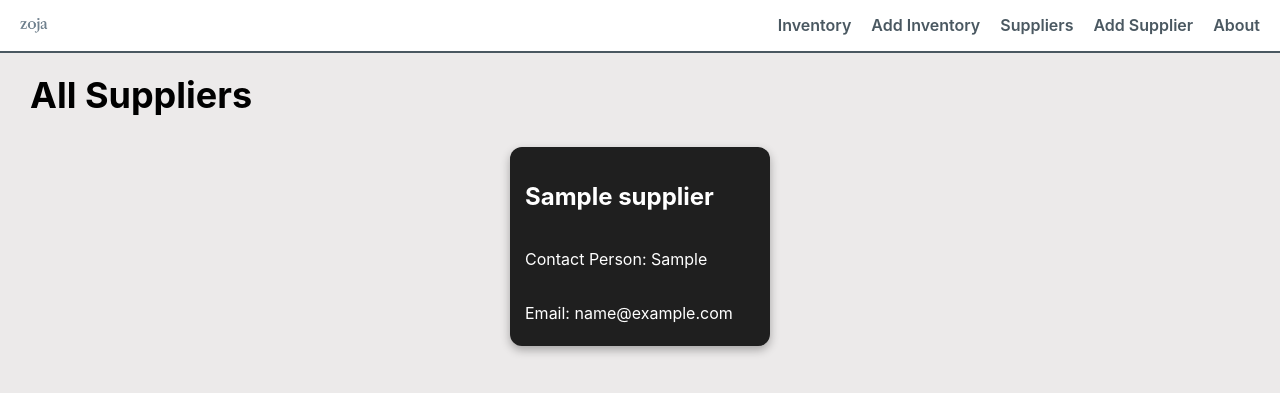
After one commit to mbollino/inventory-tracker, a Django app: page /suppliers/ in a window 1280 px wide. The commit adds this page. Shown: the top 393 px of the page. Run offline with Django 5.2, Linux system fonts and the light colour scheme; tables that the repository leaves empty hold one stand-in row (values such as "Sample post").

Commit message:
added supplier model, worked on css for form and index page

```diff
--- a/main_app/admin.py
+++ b/main_app/admin.py
@@ -1,7 +1,8 @@
 from django.contrib import admin
-from .models import Product, Order
+from .models import Product, Order, Supplier
 
 # Register your models here.
 
 admin.site.register(Product)
 admin.site.register(Order)
+admin.site.register(Supplier)
--- a/main_app/models.py
+++ b/main_app/models.py
@@ -1,7 +1,19 @@
 from django.db import models
 from django.urls import reverse
 
+class Supplier(models.Model):
+    company_name = models.CharField(max_length=100)
+    order_link=models.URLField(max_length=200)
+    contact_person = models.CharField(max_length=100)
+    email = models.EmailField(max_length=100)
+    phone_number = models.CharField(max_length=20)
+    address = models.TextField(max_length=100)
 
+    def __str__(self):
+        return self.company_name
+
+    def get_absolute_url(self):
+        return reverse('supplier_detail', kwargs={'pk': self.id})
 
 class Product(models.Model):
     name = models.CharField(max_length=100)
--- /dev/null
+++ b/main_app/static/css/suppliers/supplier_index.css
@@ -0,0 +1,53 @@
+.card-container {
+  padding: 0 40px;
+  display: flex;
+  justify-content: center;
+  flex-wrap: wrap;
+  gap: 20px;
+}
+
+.card {
+  width: 260px;
+  background-color: #1f1f1f;
+  color: #ffffff;
+  border-radius: 12px;
+  box-shadow: 0 4px 10px rgba(0, 0, 0, 0.3);
+  margin: 10px;
+  transition: transform 0.2s ease;
+  overflow: hidden;
+  display: flex;
+  flex-direction: column;
+}
+
+.card:hover {
+  transform: translateY(-4px);
+}
+
+.card-content {
+  position: relative;
+  z-index: 2;
+  display: flex;
+  flex-direction: column;
+  align-items: flex-start;
+  gap: 10px;
+}
+
+.card h2 {
+  font-size: var(--font-xl);
+  /* margin: 0 0 10px 0; */
+  margin-bottom: 12px;
+}
+
+.card p {
+  font-size: var(--font-reg);
+  /* line-height: 1.6; */
+  margin-bottom: 8px;
+}
+
+.card > a {
+  text-decoration: none;
+  color: inherit;
+  display: block;
+  padding: 15px;
+  height: 100%;
+}
--- a/main_app/templates/base.html
+++ b/main_app/templates/base.html
@@ -23,6 +23,8 @@
             <ul>
                 <li><a href="{% url 'product_index' %}">Inventory</a></li>
                 <li><a href="{% url 'product_create' %}">Add Inventory</li>
+                <li><a href="{% url 'supplier_index' %}">Suppliers</li>
+                <li><a href="{% url 'supplier_create' %}">Add Supplier</li>
                 <li><a href="{% url 'about' %}">About</a></li>
             </ul>
         </nav>
--- /dev/null
+++ b/main_app/templates/main_app/supplier_list.html
@@ -0,0 +1,22 @@
+{% extends 'base.html' %} {% load static %} {% block head %}
+<link rel="stylesheet" href="{% static 'css/suppliers/supplier_index.css' %}" />
+{% endblock %} {% block content %}
+
+<section class="page-header">
+  <h1>All Suppliers</h1>
+</section>
+<section class="card-container">
+  {% for supplier in supplier_list %}
+  <div class="card">
+    <a href="{% url 'supplier_detail' supplier.id %}">
+      <div class="card-content">
+        <h2>{{ supplier.company_name }}</h2>
+        <p>Contact Person: {{ supplier.contact_person }}</p>
+        <p>Email: {{ supplier.email }}</p>
+      </div>
+    </a>
+  </div>
+  {% endfor %}
+</section>
+
+{% endblock %}
--- a/main_app/urls.py
+++ b/main_app/urls.py
@@ -10,5 +10,8 @@ urlpatterns = [
     path('products/<int:pk>/update/', views.ProductUpdate.as_view(), name='product_update'),
     path('products/<int:pk>/delete/', views.ProductDelete.as_view(), name='product_delete'),
     path('products/<int:product_id>/add-order/', views.add_order, name='add_order'),
+    path('suppliers/create/', views.SupplierCreate.as_view(), name='supplier_create'),
+    path('suppliers/<int:pk>/', views.SupplierDetail.as_view(), name='supplier_detail'),
+    path('suppliers/', views.SupplierList.as_view(), name='supplier_index'),
 
 ]
--- a/main_app/views.py
+++ b/main_app/views.py
@@ -1,6 +1,7 @@
 from django.shortcuts import render, redirect
 from django.views.generic.edit import CreateView, UpdateView, DeleteView
-from .models import Product
+from django.views.generic import ListView, DetailView
+from .models import Product, Supplier
 from .forms import OrderForm
 
 def home(request):
@@ -39,3 +40,13 @@ def add_order(request, product_id):
         new_order.product_id = product_id
         new_order.save()
     return redirect('product_detail', product_id=product_id)
+
+class SupplierCreate(CreateView):
+    model = Supplier
+    fields = '__all__'
+
+class SupplierList(ListView):
+    model = Supplier
+
+class SupplierDetail(DetailView):
+    model = Supplier
```
Also changed, not shown: main_app/templates/main_app/supplier_form.html (added, +22 -0 lines), main_app/templates/products/detail.html (+6 -2 lines), main_app/migrations/0005_supplier_alter_order_options.py (added), main_app/templates/main_app/supplier_detail.html (added).
